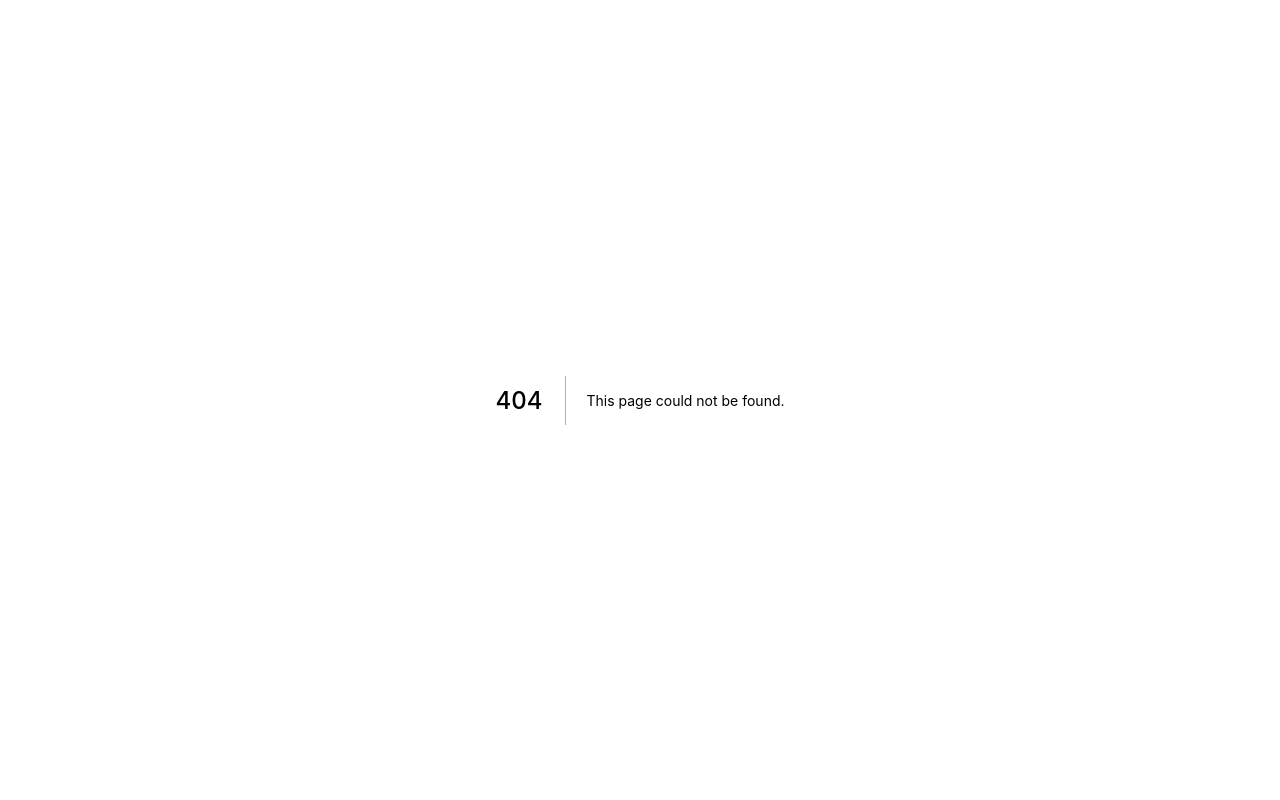
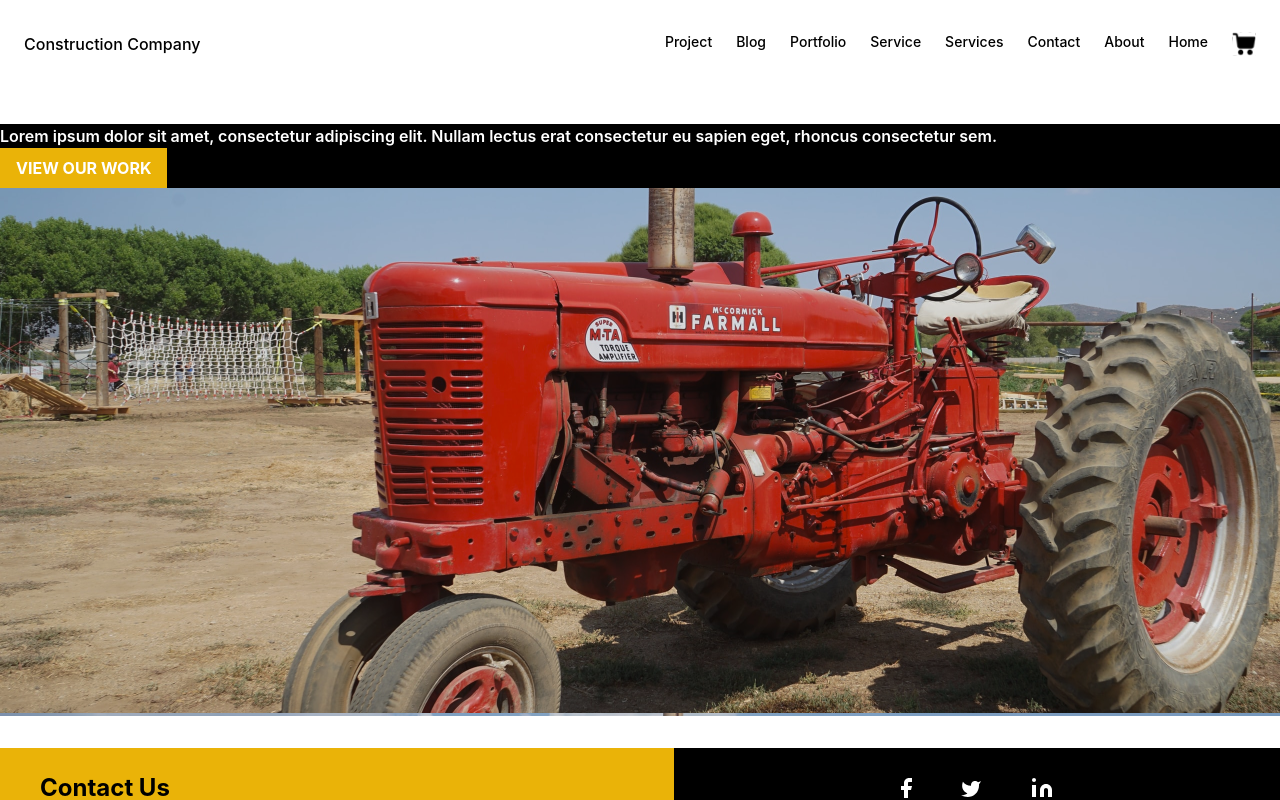
Before and after one commit to Amir9eng/construction, a Next.js app: page /Home in a window 1280 px wide. Before the commit this address had no page. Shown: the top 800 px of the page. Built offline with nearby package versions, Linux system fonts and the light colour scheme.

Commit message:
Home page start

```diff
--- a/components/Navbar.js
+++ b/components/Navbar.js
@@ -14,7 +14,7 @@
         <Link href="/Services">Services</Link>
         <Link href="/Contact">Contact</Link>
         <Link href="/About">About</Link>
-        <p>Home</p>
+        <Link href="/Home">Home</Link>
         <Image
           className=""
           width={24}
--- a/pages/Contact.jsx
+++ b/pages/Contact.jsx
@@ -2,12 +2,11 @@
 import React from 'react'
 import styles from '../styles/Home.module.css'
 import Accordion from '../components/Accordion'
-import Navbar from '../components/Navbar'
+import Nav from './../layouts/Nav'
 
 const Contact = () => {
   return (
-    <main>
-      <Navbar />
+    <Nav>
       <Image
         alt='portfolio'
         width={1435}
@@ -68,7 +67,7 @@
           referrerPolicy='no-referrer-when-downgrade'
         ></iframe>
       </section>
-    </main>
+    </Nav>
   )
 }
 
--- /dev/null
+++ b/pages/Home.jsx
@@ -0,0 +1,26 @@
+import React from 'react'
+import DefaultLayout from './../layouts/Default'
+import styles from '../styles/Home.module.css'
+
+const Home = () => {
+  return (
+    <DefaultLayout>
+      <section className={`${styles.home}`}>
+        <div className='w-full mx-auto bg-black'>
+          <p className='text-white bg-white text-3xl font-bold'>
+            Construction Inc
+          </p>
+          <p className='text-white font-semibold'>
+            Lorem ipsum dolor sit amet, consectetur adipiscing elit. Nullam
+            lectus erat consectetur eu sapien eget, rhoncus consectetur sem.
+          </p>
+          <button className='text-white bg-yellow-500 px-4 py-2 font-bold'>
+            VIEW OUR WORK
+          </button>
+        </div>
+      </section>
+    </DefaultLayout>
+  )
+}
+
+export default Home
--- a/styles/Home.module.css
+++ b/styles/Home.module.css
@@ -6,6 +6,12 @@
     background-color: #222;
     display: grid;
     grid-template-columns: 75% auto;
+}
+
+.home {
+    background: rgba(29, 28, 28, 0.9) url("/media/Home.png");
+    height: 39.25rem;
+    width: 100%;
 }
 
 .work {
```
Also changed, not shown: public/media/Home.png (added).
